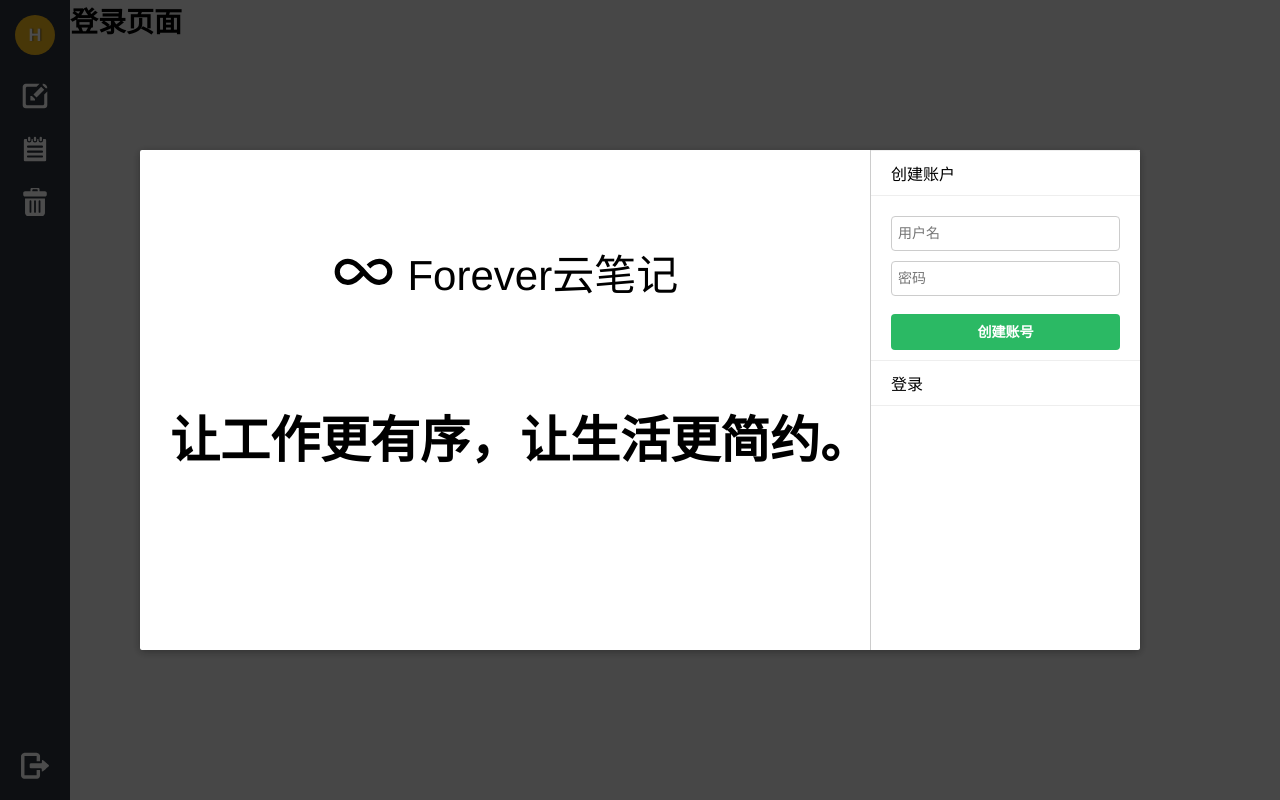
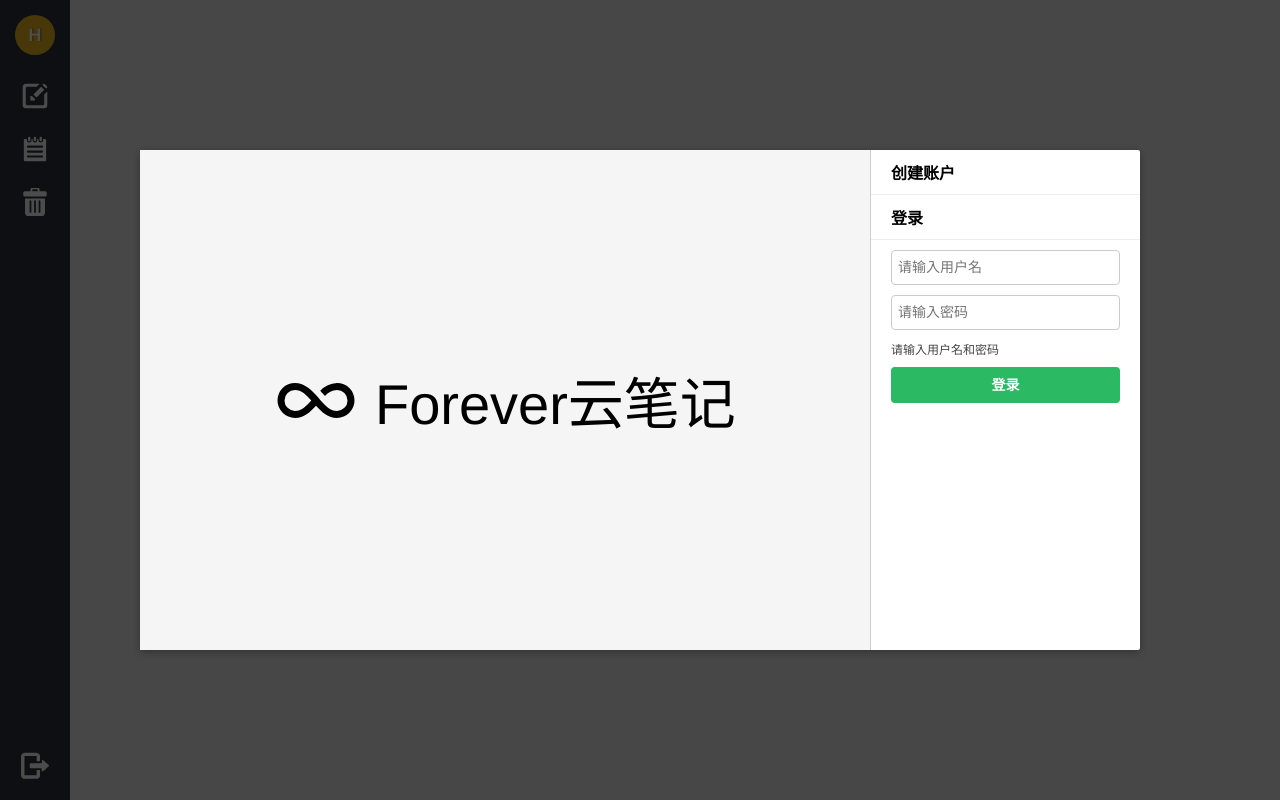
Before and after one commit to jgorijinal/notebook-project, a Vue app: page /#/login in a window 1280 px wide. Built offline with nearby package versions, Linux system fonts and the light colour scheme.

Commit message:
完善Login组件的功能å,添加了动画

```diff
--- a/package.json
+++ b/package.json
@@ -39,6 +39,7 @@
     "postcss-loader": "^2.0.8",
     "postcss-url": "^7.2.1",
     "rimraf": "^2.6.0",
+    "sass-loader": "^7.0.1",
     "semver": "^5.3.0",
     "shelljs": "^0.7.6",
     "uglifyjs-webpack-plugin": "^1.1.1",
--- a/src/components/Login.vue
+++ b/src/components/Login.vue
@@ -1,6 +1,5 @@
 <template>
   <div id="login">
-    <h1>{{ msg }}</h1>
     <div class="modal-mask">
       <div class="modal-wrapper">
         <div class="modal-container">
@@ -9,20 +8,21 @@
               <Icon name="infinity"></Icon>
               <p>Forever云笔记</p>
             </div>
-            <h1>让工作更有序，让生活更简约。</h1>
           </div>
           <div class="form">
-            <h3>创建账户</h3>
-            <div v-show="true" class="register">
-              <input type="text" placeholder="用户名">
-              <input type="password" placeholder="密码">
-              <div class="button">创建账号</div>
+            <h3 @click="showRegister">创建账户</h3>
+            <div :class="{show:isShowRegister}" class="register">
+                <input type="text" v-model="register.username" placeholder="请输入用户名">
+                <input type="password" v-model="register.password" placeholder="设置你的密码">
+                <p :class="{error:register.isError}">{{register.notice}}</p>
+                <div class="button" @click="onRegister" >创建账号</div>
             </div>
-            <h3>登录</h3>
-            <div v-show="false" class="login">
-              <input type="text" placeholder="输入用户名">
-              <input type="password" placeholder="密码">
-              <div class="button"> 登录</div>
+            <h3 @click="showLogin">登录</h3>
+            <div :class="{show:isShowLogin}" class="login">
+                <input type="text" v-model="login.username" placeholder="请输入用户名">
+                <input type="password" v-model="login.password" placeholder="请输入密码">
+                <p :class="{error:login.isError}">{{login.notice}}</p>
+                <div class="button" @click="onLogin" >登录</div>
             </div>
           </div>
         </div>
@@ -35,11 +35,82 @@
 import Icon from "./Icon";
 export default {
   name: 'Login',
-  components:{Icon},
+  components: {Icon},
   data() {
     return {
-      msg: '登录页面'
+      isShowLogin:true,
+      isShowRegister:false,
+      login:{
+        username:'',
+        password:'',
+        notice:'请输入用户名和密码',
+        isError:false
+      },
+      register:{
+        username:'',
+        password:'',
+        notice:'点击创建帐户',
+        isError: false
       }
+    }
+  },
+  methods:{
+    showLogin(){
+      this.isShowLogin = true
+      this.isShowRegister = false
+    },
+    showRegister(){
+      this.isShowRegister = true
+      this.isShowLogin = false
+    },
+    onRegister(){
+      let result1 = this.validUsername(this.register.username)
+      if(!result1.isValid){
+        this.register.isError = true
+        this.register.notice = result1.notice
+        return
+      }
+      let result2 = this.validPassword(this.register.password)
+      if(!result2.isValid){
+        this.register.isError = true
+        this.register.notice = result2.notice
+        return
+      }
+      this.register.notice=''
+      this.register.isError = false
+      console.log(`start register..., username: ${this.register.username} , password: ${this.register.password}`)
+    },
+    onLogin(){
+      let result1 = this.validUsername(this.login.username)
+      if(!result1.isValid){
+        this.login.isError = true
+        this.login.notice = result1.notice
+        return
+      }
+      let result2 = this.validPassword(this.login.password)
+      if(!result2.isValid){
+        this.login.isError = true
+        this.login.notice = result2.notice
+        return
+      }
+      this.login.notice=''
+      this.login.isError = false
+      console.log(`start login..., username: ${this.login.username} , password: ${this.login.password}`)
+    },
+    validUsername(username){
+      return {
+        isValid:/^[a-zA-Z_0-9\u4e00-\u9fa5]{3,15}$/.test(username),
+        notice:'用户名必须是3~15个字符,包括字母、数字、下划线和中文'
+      }
+    },
+    validPassword(password){
+      return {
+        isValid:/^.{6,16}$/.test(password),
+        notice:'密码必须是6~15个字符'
+      }
+    }
+
+
   }
 }
 </script>
@@ -53,13 +124,14 @@ export default {
   width: 100%;
   height: 100%;
   background-color: rgba(0, 0, 0, .7);
-  display: table;
-  transition: opacity .3s ease;
+  display:table;
+  transition:opacity .3s ease;
 }
 
 .modal-wrapper {
-  display: table-cell;
-  vertical-align: middle;
+  display:table-cell;
+  vertical-align:middle;
+
 }
 
 .modal-container {
@@ -69,39 +141,51 @@ export default {
   background-color: #fff;
   border-radius: 2px;
   box-shadow: 0 2px 8px rgba(0, 0, 0, .33);
-  transition: all .3s ease;
-  font-family: Helvetica, Arial, sans-serif;
-  display: flex;
+  transition:all .3s ease;
+  font-family:Helvetica, Arial, sans-serif;
+  display:flex;
     .main {
       flex: 1;
-      font-family: inherit;
-      position: relative;
-      .logo{display: flex;align-items: center;justify-content: center;font-size: 3em;margin-top: 2em;
-        svg{width:1.5em;margin-right: 0.3em;}
+      font-family:inherit;
+      display: flex;
+      justify-content: center;
+      align-items: center;
+      background: #f6f5f5;
+      .logo{ display:flex;
+      align-items:center;
+      justify-content:center;
+      font-size:4em;
+        transition: all 1.2s ease-out;
+        &:hover{
+          transform: scale(1.06);
         }
-      h1{
-        font-size: 50px;
-        position: absolute;
-        left: 30px;
-        top: 50%;
+        svg { width:1.5em;
+        margin-right:0.3em;
+      }
   }
 
 }
   .form {
     width: 270px;
     border-left: 1px solid #ccc;
+    overflow: hidden;
       h3 {
+        margin-top: -1px;
         padding: 10px 20px;
-          font-weight: normal;
+        font-weight:bold;
         font-size: 16px;
         border-top: 1px solid #eee;
-          cursor: pointer;
-          transition: all 0.3s;
+        cursor:pointer;
+        transition:all 0.3s;
+
         &:hover{
-            background: #efecec;
+          background: #e1dfdf;
+
     }
+
       &:nth-of-type(2){
         border-bottom: 1px solid #eee;
+
     }
   }
 
@@ -109,27 +193,40 @@ export default {
       background-color: #2bb964;
       height: 36px;
       line-height: 36px;
-          text-align: center;
-          font-weight: bold;
+      text-align:center;
+      font-weight:bold;
       color: #fff;
       border-radius: 4px;
-          margin-top: 18px;
-          cursor: pointer;
+      margin-top: 10px;
+      cursor:pointer;
+      transition: all 0.2s;
+      &:hover{
+        background: #26a258;
+      }
+      &:active{
+        background-color: #2bb964;
+      }
   }
 
-        .login,.register {
-          padding: 10px 20px;
+    .login, .register {
+      padding: 0 20px;
       border-top: 1px solid #eee;
+      height: 0;
+      overflow: hidden;
+      transition: height 0.5s;
+      &.show{
+        height:190px;
+      }
 
         input {
-              display: block;
+          display:block;
           width: 100%;
           height: 35px;
           line-height: 35px;
           padding: 0 6px;
           border-radius: 4px;
           border: 1px solid #ccc;
-              outline: none;
+          outline:none;
           font-size: 14px;
           margin-top: 10px;
     }
@@ -143,12 +240,13 @@ export default {
         color: #444;
     }
       .error {
-              color: red;
+        color:red;
     }
 }
   .login {
     border-top: 0;
 }
 }
+
 }
 </style>
```
Also changed, not shown: 1 other file (tests, documents, lock files or other folders). Lines whose indentation alone changed are shown as unchanged.
